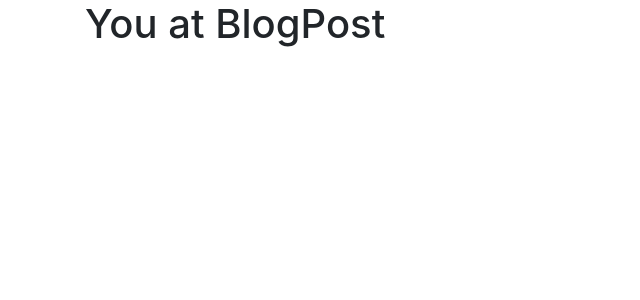
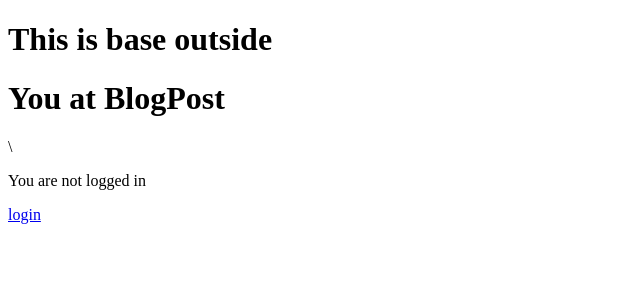
Before and after one commit to HericSaurus/SerFeliz, a Django app: page /blogapp/ in a window 1280 px wide. Shown: the top 300 px of the page, without its empty margins (0-640 px from the left). Run offline with Django 3.2, Linux system fonts and the light colour scheme; some libraries are stand-ins or nearby versions.

Commit message:
done log in

```diff
--- a/serfeliz/settings.py
+++ b/serfeliz/settings.py
@@ -122,8 +122,8 @@ USE_TZ = True
 STATIC_URL = '/static/'
 
 #Django Log In
-LOGIN_REDIRECT_URL = 'home'
-LOGOUT_REDIRECT_URL = 'home'
+LOGIN_REDIRECT_URL = 'post_list'
+LOGOUT_REDIRECT_URL = 'post_list'
 
 # Django Password Reset Send Email
 EMAIL_BACKEND = "django.core.mail.backends.filebased.EmailBackend"
--- a/templates/base.html
+++ b/templates/base.html
@@ -5,6 +5,7 @@
   <title>{% block title %}Django Auth Tutorial{% endblock %}</title>
 </head>
 <body>
+  <h1>This is base outside</h1>
   <main>
     {% block content %}
     {% endblock %}
--- a/templates/blogapp/base.html
+++ /dev/null
@@ -1,29 +0,0 @@
-{% load staticfiles %}
-<!DOCTYPE html>
-<html>
-<head>
-    <meta charset="UTF-8">
-    <title>{% block title %}{% endblock %}</title>
-
-    <link href="https://stackpath.bootstrapcdn.com/bootstrap/4.1.3/css/bootstrap.min.css" rel="stylesheet" integrity="sha384-MCw98/SFnGE8fJT3GXwEOngsV7Zt27NXFoaoApmYm81iuXoPkFOJwJ8ERdknLPMO" crossorigin="anonymous">
-    <link rel="stylesheet" type="text/css" href="{% static 'css/blog.css' %}" >
-    <link rel="stylesheet" href="https://use.fontawesome.com/releases/v5.4.1/css/all.css" integrity="sha384-5sAR7xN1Nv6T6+dT2mhtzEpVJvfS3NScPQTrOxhwjIuvcA67KV2R5Jz6kr4abQsz" crossorigin="anonymous">
-
-</head>
-<body>
-
-
-
-<div class= "content container">
-    <div class="row">
-        <div class="col-md-8">
-
-            {% block content %}
-            {% endblock %}
-
-        </div>
-    </div>
-</div>
-
-</body>
-</html>
--- a/templates/blogapp/post_list.html
+++ b/templates/blogapp/post_list.html
@@ -1,4 +1,4 @@
-{% extends 'blogapp/base.html' %}
+{% extends 'base.html' %}
 
 
 {% block title %}
@@ -7,7 +7,15 @@ Post List
 
 
 {% block content %}
-<h1>You at BlogPost</h1>
+<h1>You at BlogPost</h1>\
+
+{% if user.is_authenticated %}
+  Hi {{ user.username }}!
+  <p><a href="{% url 'logout' %}">logout</a></p>
+{% else %}
+  <p>You are not logged in</p>
+  <a href="{% url 'login' %}">login</a>
+{% endif %}
 
 
 {% endblock %}
```
Also changed, not shown: db.sqlite3.
